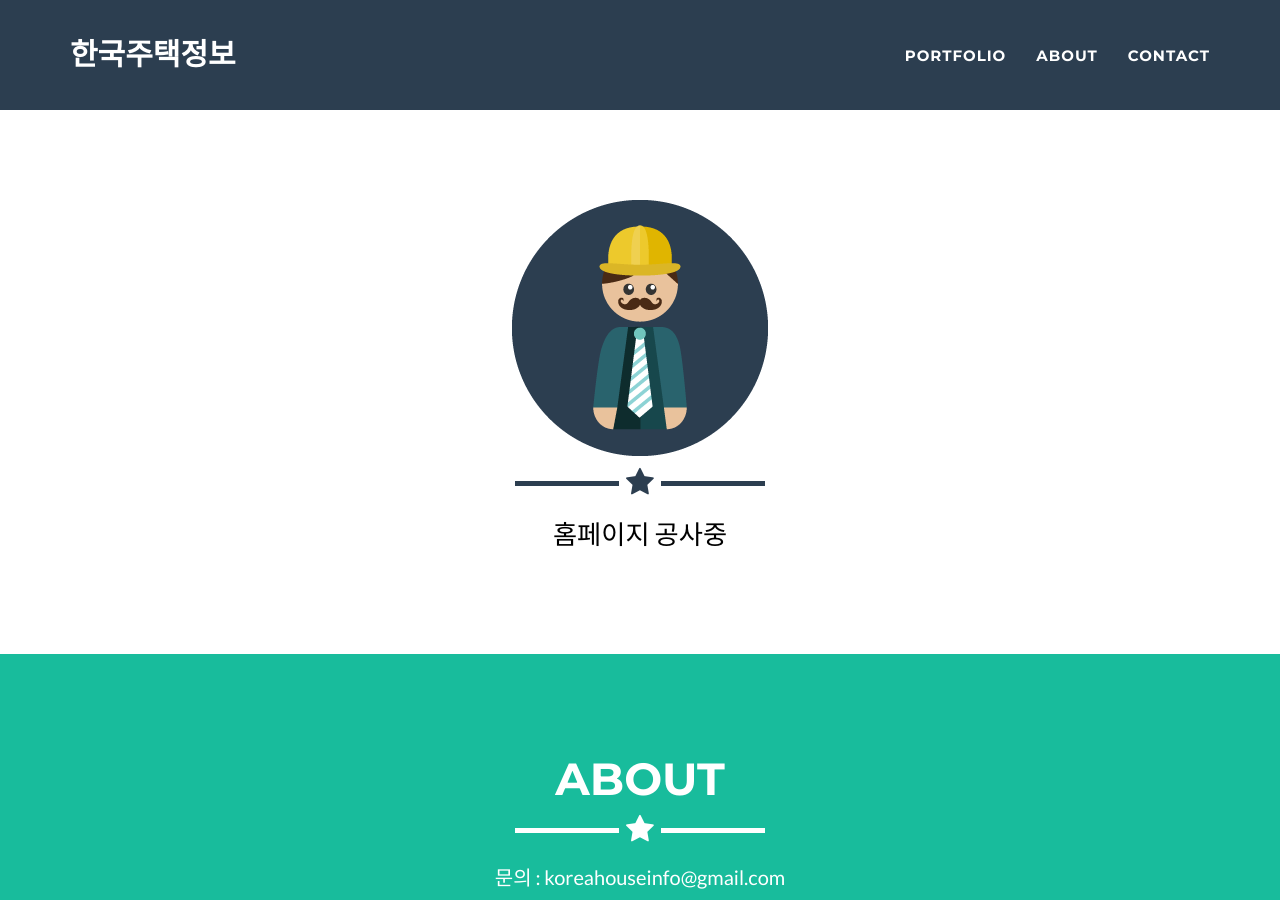
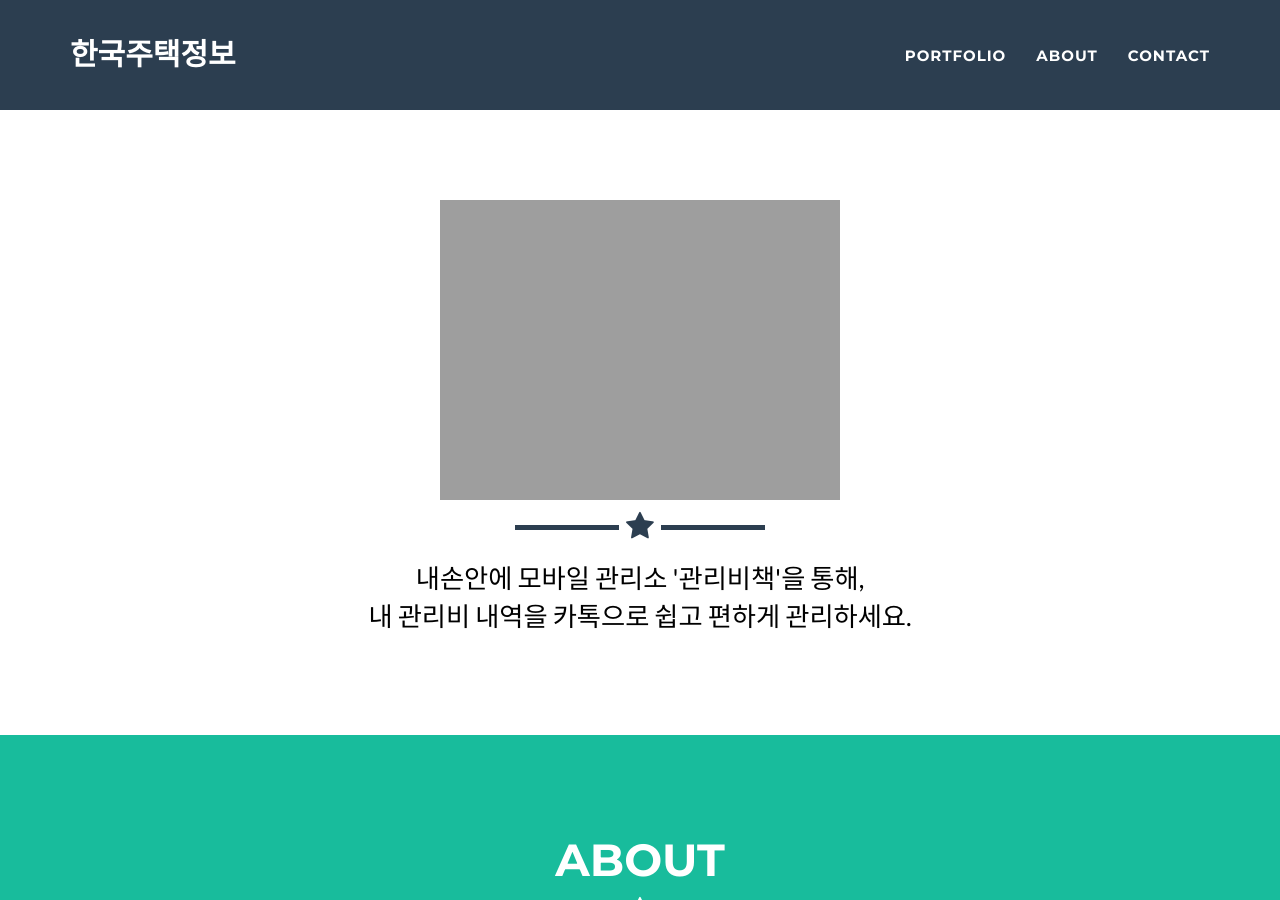
Before and after one commit to koreahouseinfo/koreahouseinfo.github.io, a Jekyll site: the page built from _posts/2014-07-18-project-1.markdown, in a window 1280 px wide and 900 px high. Built offline with Jekyll 4.4.1, drawn with Linux system fonts in a browser that asks for light colours.

Commit message:
logoandimage_added

```diff
--- a/_config.yml
+++ b/_config.yml
@@ -4,7 +4,7 @@ email: koreahouseinfo@gmail.com
 url: http://krhi.co.kr # https://github.com/jeromelachaud/freelancer-theme
 description: "Write an awesome description for your new site here. You can edit this line in _config.yml. It will appear in your document head meta (for Google search results) and in your feed.xml site description."
 keywords: "your keywords, separated by commas"
-skills: "홈페이지 공사중"
+skills: "내손안에 모바일 관리소 '관리비책'을 통해,<br> 내 관리비 내역을 카톡으로 쉽고 편하게 관리하세요."
 meta_author: LastName FirstName
 
 # Google webmaster tools
--- a/_includes/about.html
+++ b/_includes/about.html
@@ -12,7 +12,7 @@
                     <!-- <p>준비중</p> -->
 
                     <p>  문의 : koreahouseinfo@gmail.com</p>
-                    <img class="img-responsive" src="img/portfolio/cake.png" alt="profile-pic" />
+                    <img class="img-responsive" src="img/portfolio/KRHI(SERVICE_CAP).png" alt="profile-pic" />
                     <p>
                 - 세대/공용 관리비 통합조회 서비스<br>
                 - 관리비 간편 카드결제 서비스<br>
--- a/_includes/header.html
+++ b/_includes/header.html
@@ -3,9 +3,8 @@
   <div class="container">
     <div class="row">
       <div class="col-lg-12">
-        <img class="img-responsive" src="img/profile.png" alt="profile-pic" />
+        <img class="img-responsive" src="img/portfolio/KRHI(LOGO_CAP).png" alt="profile-pic" />
         <div class="intro-text">
-          <div class="col-lg-8 col-lg-offset-2"></div>
           <!-- <span class="name">{{ site.title }}</span> -->
           <!-- <hr class="star-light" /> -->
           <hr class="star-primary">
@@ -13,6 +12,5 @@
         </div>
       </div>
     </div>
-    </div>
   </div>
 </header>
```
Also changed, not shown: 2 other files.
